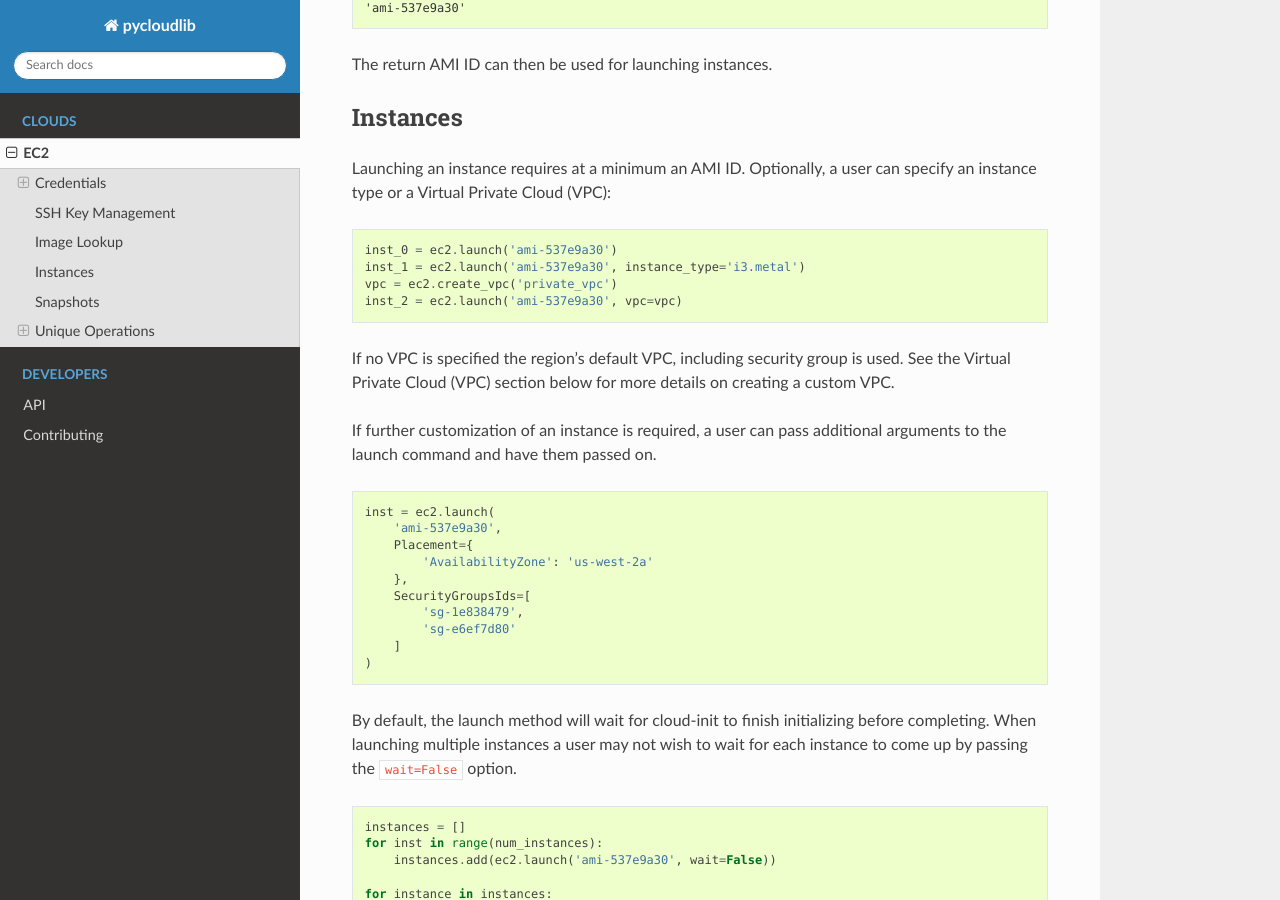
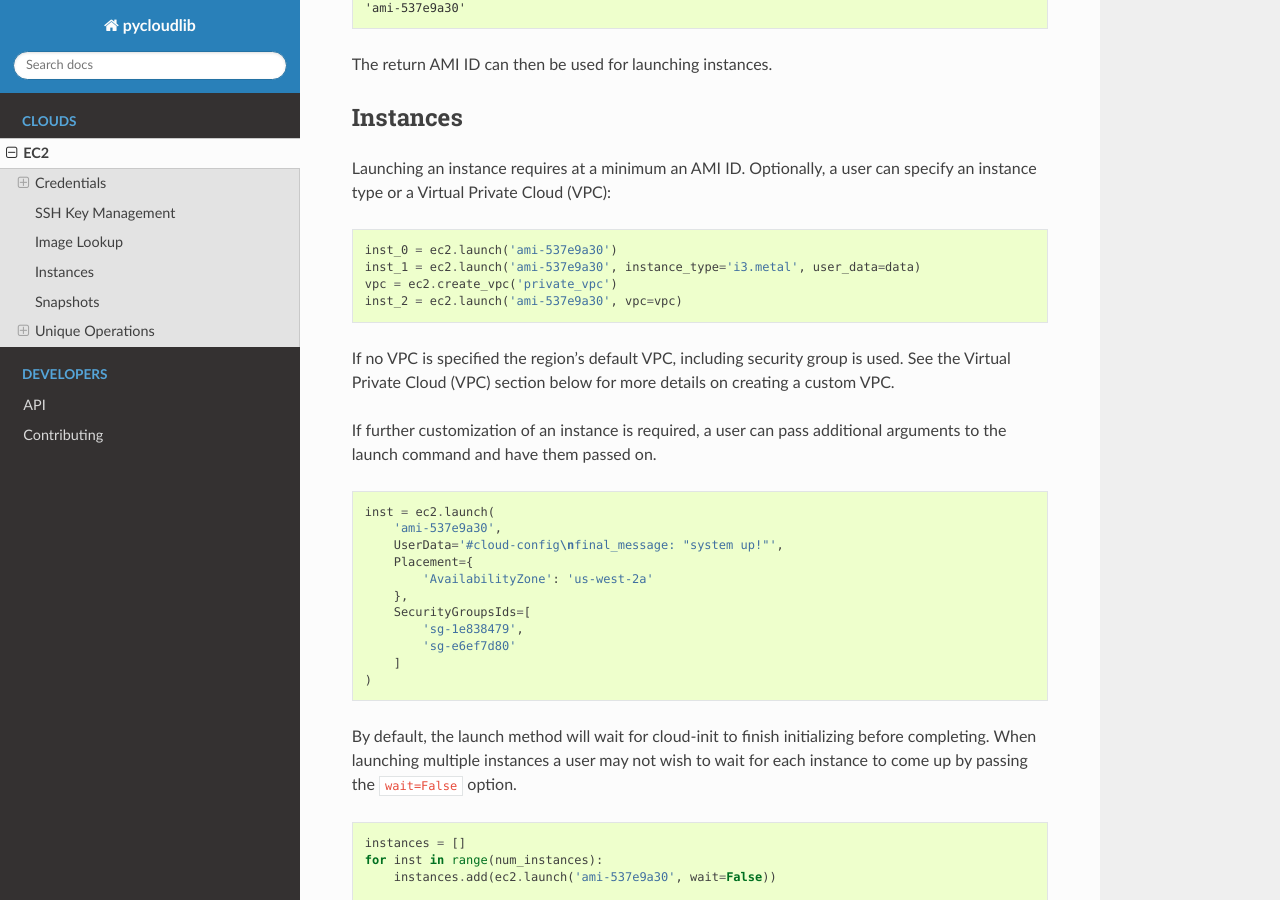
Before and after one commit to canonical/pycloudlib, a Sphinx documentation site: the page built from docs/clouds/ec2.md, in a window 1280 px wide and 900 px high, scrolled down 1790 px. Built offline with Sphinx 7.4.7 and the Read the Docs theme 2.0.0, drawn with Linux system fonts in a browser that asks for light colours.

Commit message:
ec2: add user-data to launch method
Adds the ability to provide user-data directly to the launch method
and gives an example with it.

````diff
--- a/docs/clouds/ec2.md
+++ b/docs/clouds/ec2.md
@@ -82,7 +82,7 @@ Launching an instance requires at a minimum an AMI ID. Optionally, a user can sp
 
 ```python
 inst_0 = ec2.launch('ami-537e9a30')
-inst_1 = ec2.launch('ami-537e9a30', instance_type='i3.metal')
+inst_1 = ec2.launch('ami-537e9a30', instance_type='i3.metal', user_data=data)
 vpc = ec2.create_vpc('private_vpc')
 inst_2 = ec2.launch('ami-537e9a30', vpc=vpc)
 ```
@@ -94,6 +94,7 @@ If further customization of an instance is required, a user can pass additional
 ```python
 inst = ec2.launch(
     'ami-537e9a30',
+    UserData='#cloud-config\nfinal_message: "system up!"',
     Placement={
         'AvailabilityZone': 'us-west-2a'
     },
````
Also changed, not shown: 1 other file.
